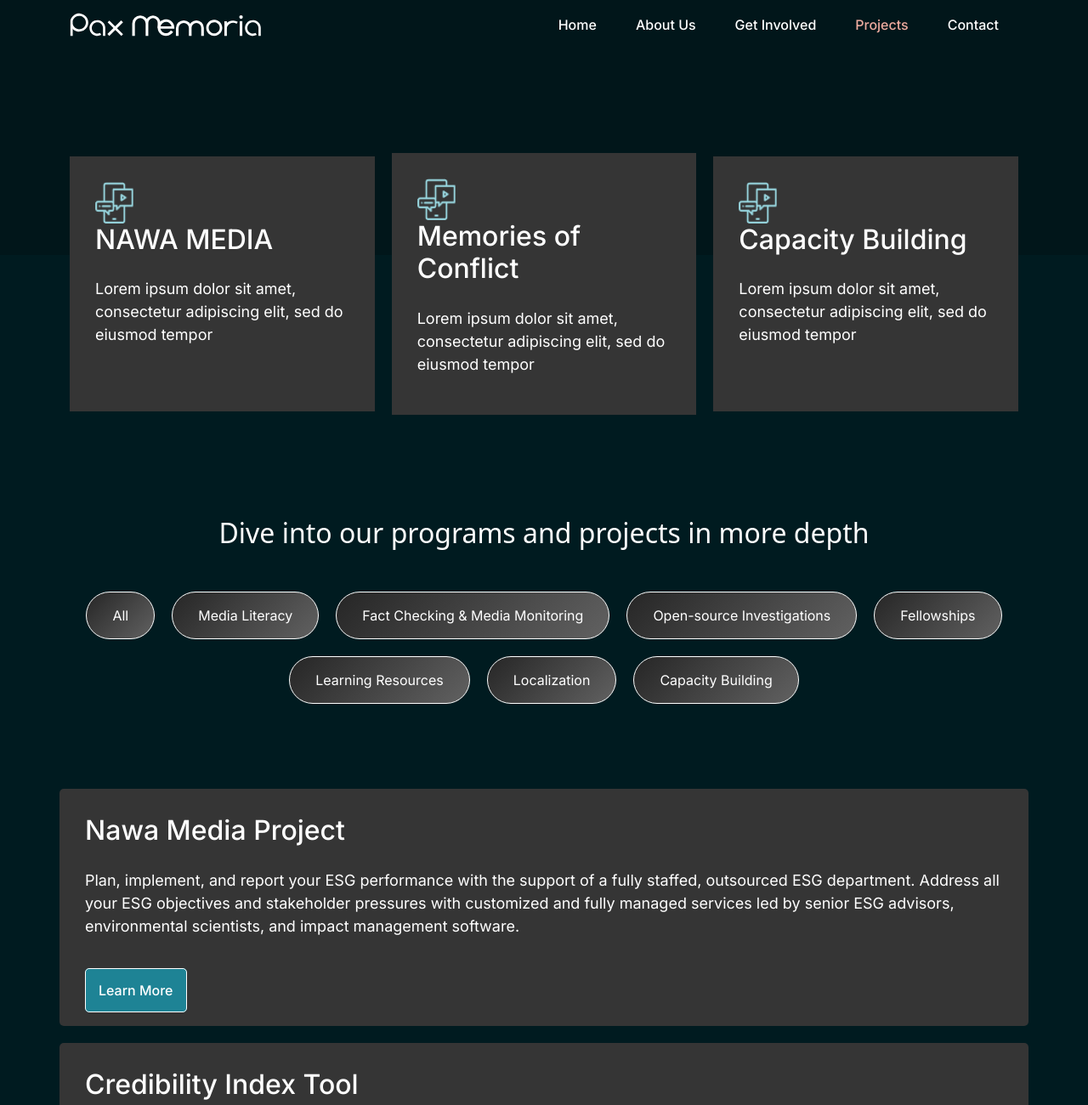
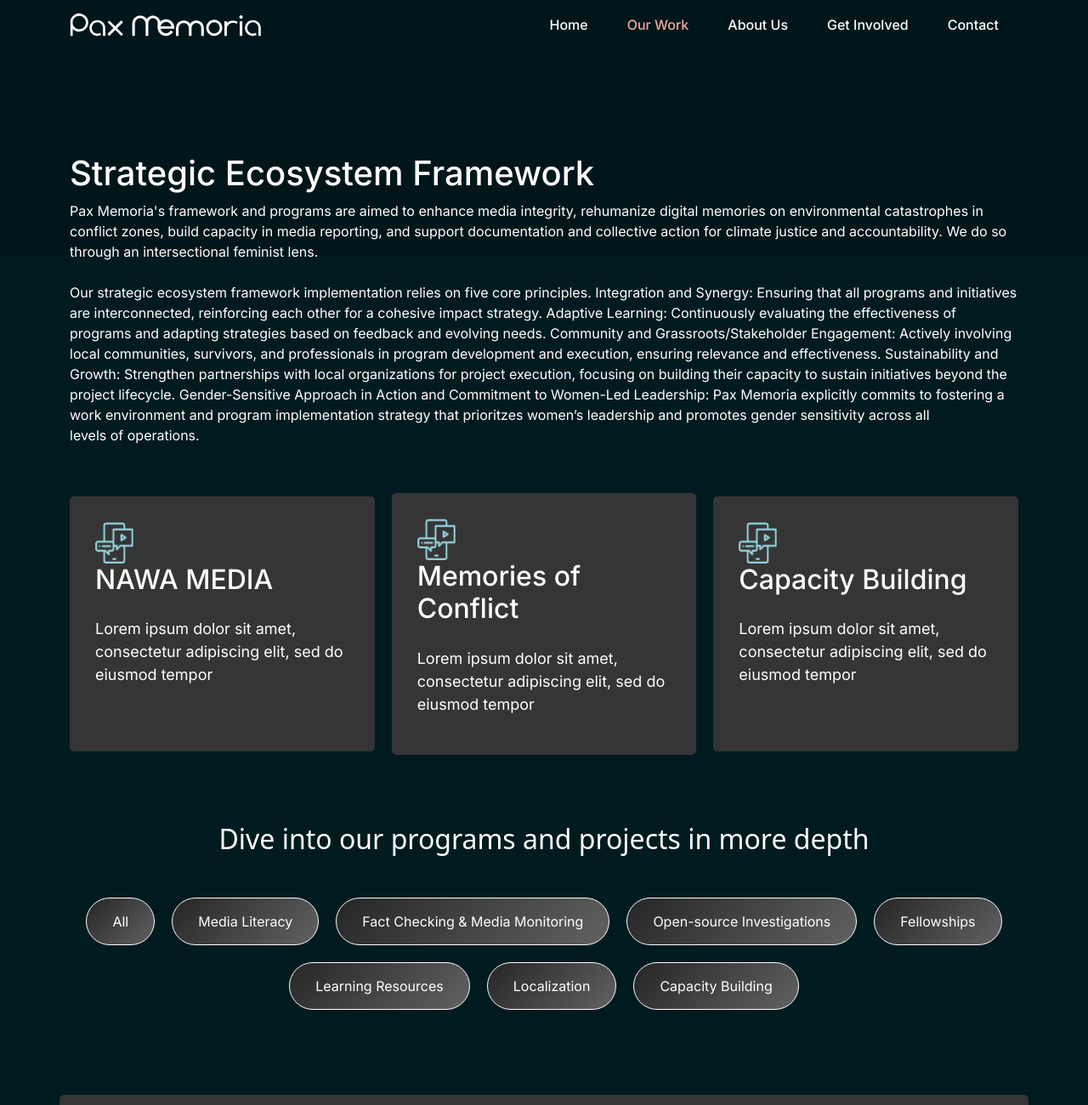
Before and after one commit to hussein112/pax, a plain HTML site: page projects.html in a window 1280 px wide. Shown: the top 1300 px of the page at 85% size. Drawn offline with nearby package versions, Linux system fonts and the light colour scheme.

Commit message:
Few Changes

```diff
--- a/projects.html
+++ b/projects.html
@@ -62,13 +62,13 @@
                       <a class="nav-link" aria-current="page" href="index.html">Home</a>
                     </li>
                     <li class="nav-item">
+                      <a class="nav-link active" href="projects.html">Our Work</a>
+                    </li>
+                    <li class="nav-item">
                       <a class="nav-link" href="about.html">About Us</a>
                     </li>
                     <li class="nav-item">
                       <a class="nav-link" href="get_involved.html">Get Involved</a>
-                  </li>
-                  <li class="nav-item">
-                    <a class="nav-link active" href="projects.html">Projects</a>
                     </li>
                     <li class="nav-item">
                       <a class="nav-link" href="contact.html">Contact</a>
@@ -80,7 +80,21 @@
     </header>
 
     <main id="projects-page">
-        <section class="projects container">
+        <section class="projects-container container">
+            <div class="text">
+                <h1>Strategic Ecosystem Framework</h1>
+                <p>
+                    Pax Memoria's framework and programs are aimed to enhance media integrity, rehumanize digital memories on environmental catastrophes in conflict zones, build capacity in media reporting, and support documentation and collective action for climate justice and accountability. We do so through an intersectional feminist lens.
+                    <br><br>
+                    Our strategic ecosystem framework implementation relies on five core principles.
+                    Integration and Synergy: Ensuring that all programs and initiatives are interconnected, reinforcing each other for a cohesive impact strategy.
+                    Adaptive Learning: Continuously evaluating the effectiveness of programs and adapting strategies based on feedback and evolving needs.
+                    Community and Grassroots/Stakeholder Engagement: Actively involving local communities, survivors, and professionals in program development and execution, ensuring relevance and effectiveness.
+                    Sustainability and Growth: Strengthen partnerships with local organizations for project execution, focusing on building their capacity to sustain initiatives beyond the project lifecycle.
+                    Gender-Sensitive Approach in Action and Commitment to Women-Led Leadership: Pax Memoria explicitly commits to fostering a work environment and program implementation strategy that prioritzes women’s leadership and promotes gender sensitivity across all levels of operations.
+                </p>
+            </div>
+            <div class="projects">
                 <div class="project">
                     <img src="assets/images/Projects/nawa.png" alt="">
                     <h2>NAWA MEDIA</h2>
@@ -97,6 +111,7 @@
                     <img src="assets/images/Projects/nawa.png" alt="">
                     <h2>Capacity Building</h2>
                     <p>Lorem ipsum dolor sit amet, consectetur adipiscing elit, sed do eiusmod tempor</p>
+                </div>
             </div>
         </section>
 
@@ -137,7 +152,7 @@
                 <p>
                     Plan, implement, and report your ESG performance with the support of a fully staffed, outsourced ESG department. Address all your ESG objectives and stakeholder pressures with customized and fully managed services led by senior ESG advisors, environmental scientists, and impact management software.
                 </p>
-                <a href="#">Learn More</a>
+                <a class="learn-more" href="#">Learn More</a>
             </div>
 
             <div class="project">
@@ -145,7 +160,7 @@
                 <p>
                     Our innovative Credibility Index Tool equips users with a valuable resource to assess the credibility of media content. By utilising cutting-edge algorithms and data analysis techniques, we empower individuals to make informed decisions about the reliability and veracity of the information they encounter.
                 </p>
-                <a href="#">Learn More</a>
+                <a class="learn-more" href="#">Learn More</a>
             </div>
 
             <div class="project">
@@ -153,7 +168,7 @@
                 <p>
                     We are dedicated to promoting localised open-source tools. By making media accessible and relevant to local communities, we foster engagement and ensure that diverse perspectives are accurately represented. Join us in our efforts to enhance the accessibility and inclusivity of media content.
                 </p>
-                <a href="#">Learn More</a>
+                <a class="learn-more" href="#">Learn More</a>
             </div>
 
             <div class="project">
@@ -161,7 +176,7 @@
                 <p>
                     Our project places a strong emphasis on media literacy. We provide educational resources, conduct workshops, and offer practical guidance to help individuals navigate the complex media landscape. Through these initiatives, we aim to empower individuals to critically engage with media, enabling them to make informed choices.
                 </p>
-                <a href="#">Learn More</a>
+                <a class="learn-more" href="#">Learn More</a>
             </div>
 
         </section>
--- a/style.css
+++ b/style.css
@@ -13,6 +13,33 @@ html{
 
 a{
     text-decoration: none;
+}
+
+.learn-more{
+    background-color: #1E8395;
+    color: white;
+    font-family: 'Inter';
+    font-weight: 500;
+    border: 1px solid white;
+    border-radius: 5px;
+    padding: 15px;
+    display: flex;
+    align-items: flex-end;
+    justify-content: center;
+    gap: 10px;
+}
+
+.learn-more span{
+    font-size: 18px;
+}
+
+.learn-more img{
+    width: 25px;
+    height: 25px;
+}
+
+.learn-more:hover{
+    color: white;
 }
 
 /** End Global **/
@@ -658,13 +685,19 @@ footer .top{
     background-color: #001B20;
 }
 
+.projects-container .text{
+    transform: translateY(-120px);
+    color: white;
+    font-family: 'Inter';
+}
+
 .projects{
     display: flex;
     align-items: center;
     justify-content: center;
     flex-wrap: wrap;
     gap: 20px;
-    transform: translateY(-120px);
+    transform: translateY(-80px);
 }
 
 
@@ -674,6 +707,7 @@ footer .top{
     padding: 30px;
     width: 300px;
     min-height: 300px;
+    border-radius: 5px;
 }
 
 .projects .project img{
@@ -736,15 +770,4 @@ footer .top{
     margin-bottom: 50px;
 }
 
-
-.project-details .project a{
-    background-color: #1E8395;
-    color: white;
-    font-family: 'Inter';
-    font-weight: 500;
-    border: 1px solid white;
-    border-radius: 5px;
-    padding: 15px;
-}
-
 /** End Projects Page **/
```
Also changed, not shown: about.html (+3 -3 lines), assets/icons/arrow.svg (added). Lines whose indentation alone changed are shown as unchanged.
